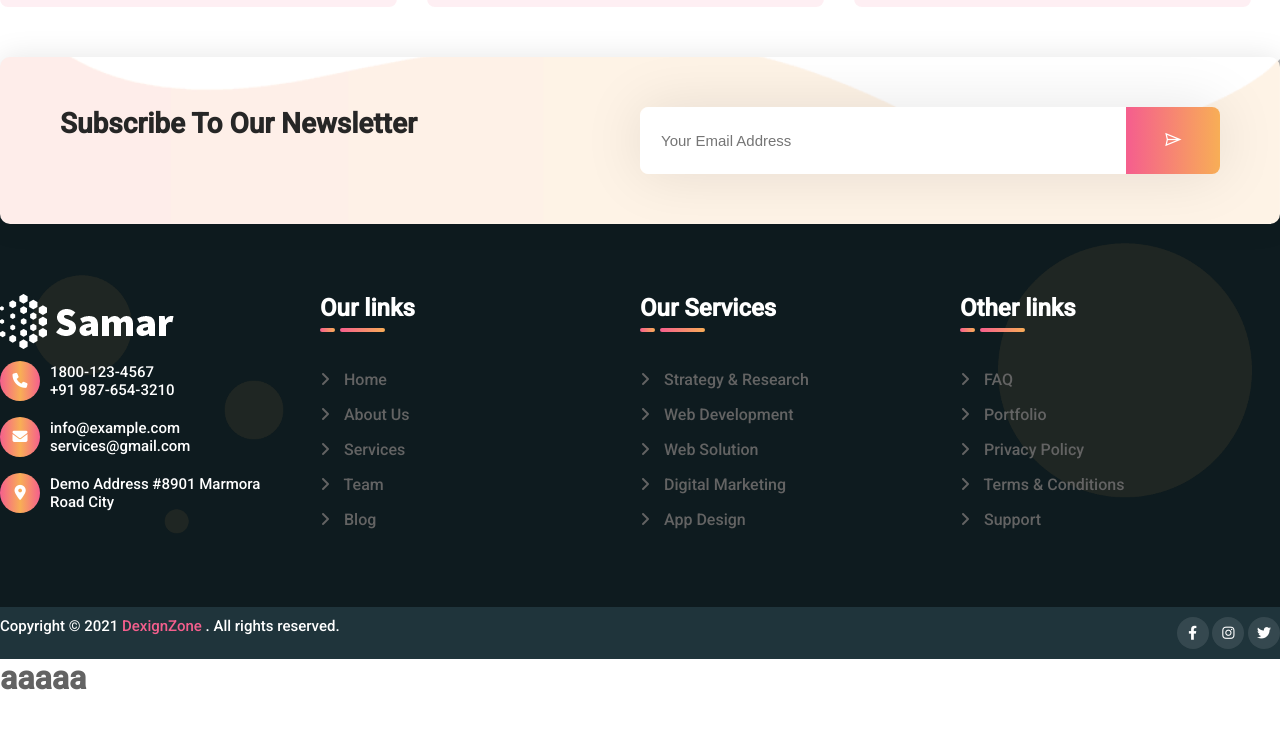
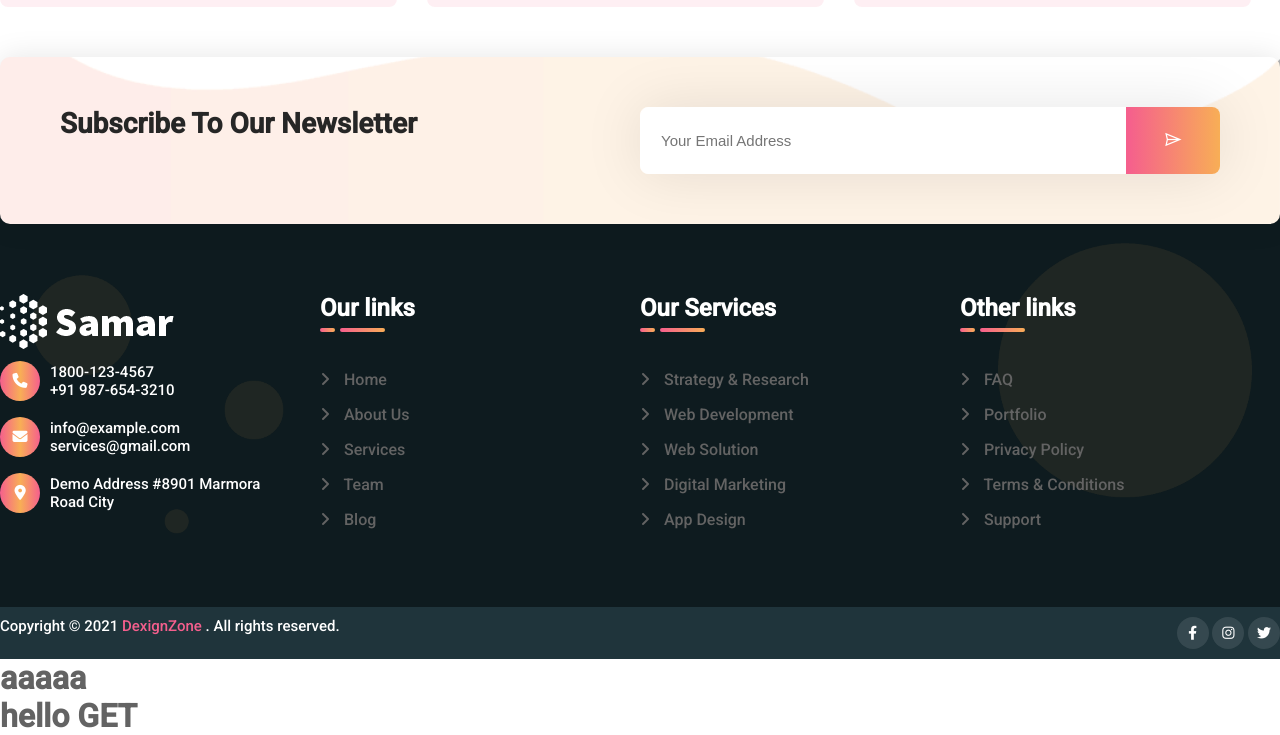
Before and after one commit to dofarmin/sambar, a plain HTML site: page index.html in a window 1280 px wide. Shown: the part 5293-6028 px from the top of the page. Before the commit the page ends 5990 px from the top, so only its background shows below. Drawn offline with nearby package versions, Linux system fonts and the light colour scheme; some packages are replaced by stand-ins of ours; a script that the page names is missing.

Commit message:
feature-a them h1

```diff
--- a/index.html
+++ b/index.html
@@ -724,6 +724,7 @@
         });
     </script>
     <h1>aaaaa</h1>
+    <h1>hello GET</h1>
 </body>
 
 </html>
```
